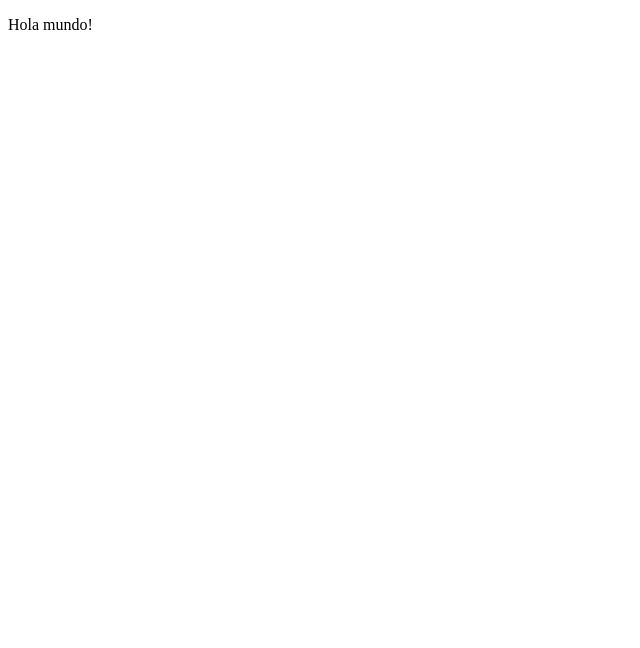
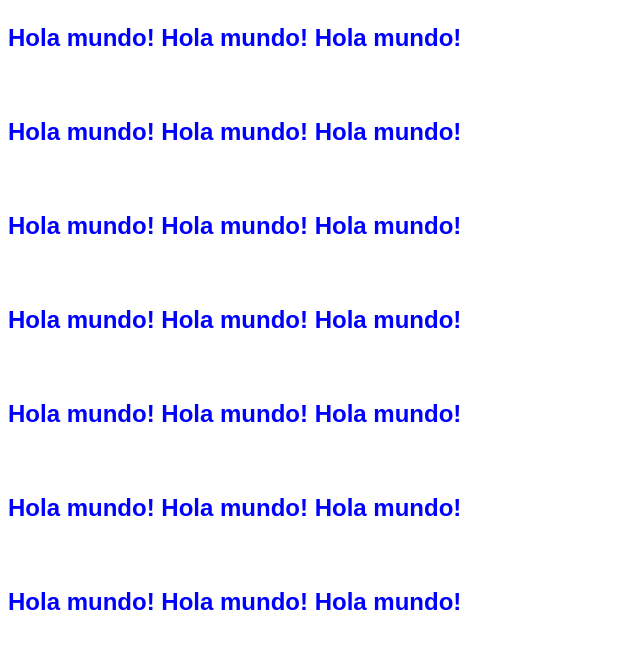
Before and after one commit to masopie/masopie.github.io, a plain HTML site: page index.html in a window 1280 px wide. Shown: the whole page, without its empty margins (0-640 px from the left). Drawn offline with nearby package versions, Linux system fonts and the light colour scheme.

Commit message:
Rando colors huehuehue

```diff
--- a/app.js
+++ b/app.js
@@ -1,3 +1,9 @@
 $(document).ready(function(){
     console.log("Work complete!");
+    $("p").on("click", function(event){
+      event.preventDefault();
+      var hueHueHue = 'rgb(' + (Math.floor((256-199)*Math.random()) + 200) + ',' + (Math.floor((256-199)*Math.random()) + 200) + ',' + (Math.floor((256-199)*Math.random()) + 200) + ')';
+      $(this).css("color", hueHueHue)
+      // $("#boop").css()
+    })
 })
--- a/index.html
+++ b/index.html
@@ -2,14 +2,40 @@
 <html>
   <head>
     <meta charset="utf-8">
+    <link rel="stylesheet" href="main.css">
     <script src="http://ajax.googleapis.com/ajax/libs/jquery/2.1.4/jquery.min.js"></script>
     <title>Blog Loblog</title>
   </head>
 
   <body>
-    <p id="Boop">
-      Hola mundo!
+    <p class="boop">
+      Hola mundo! Hola mundo! Hola mundo!
     </p>
+    <br>
+    <p class="boop">
+      Hola mundo! Hola mundo! Hola mundo!
+    </p>
+    <br>
+    <p class="boop">
+      Hola mundo! Hola mundo! Hola mundo!
+    </p>
+    <br>
+    <p class="boop">
+      Hola mundo! Hola mundo! Hola mundo!
+    </p>
+    <br>
+    <p class="boop">
+      Hola mundo! Hola mundo! Hola mundo!
+    </p>
+    <br>
+    <p class="boop">
+      Hola mundo! Hola mundo! Hola mundo!
+    </p>
+    <br>
+    <p class="boop">
+      Hola mundo! Hola mundo! Hola mundo!
+    </p>
+    <br>
     <script type="text/javascript" src="app.js"></script>
   </body>
 
--- /dev/null
+++ b/main.css
@@ -0,0 +1,6 @@
+.boop {
+  font-size: 24px;
+  font-weight: bold;
+  font-family: fantasy;
+  color: blue;
+}
```
